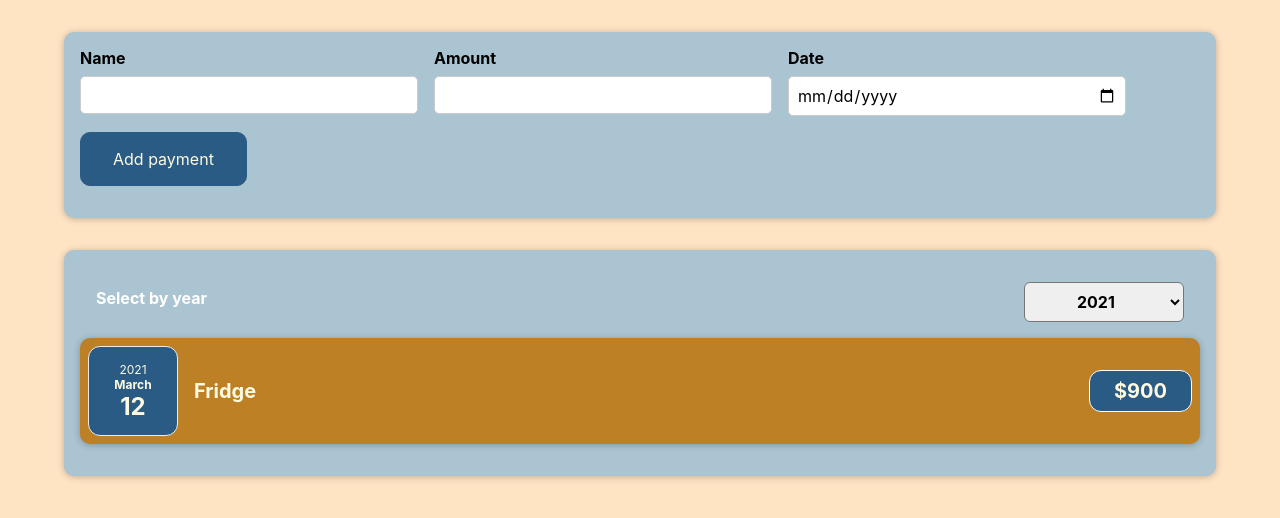
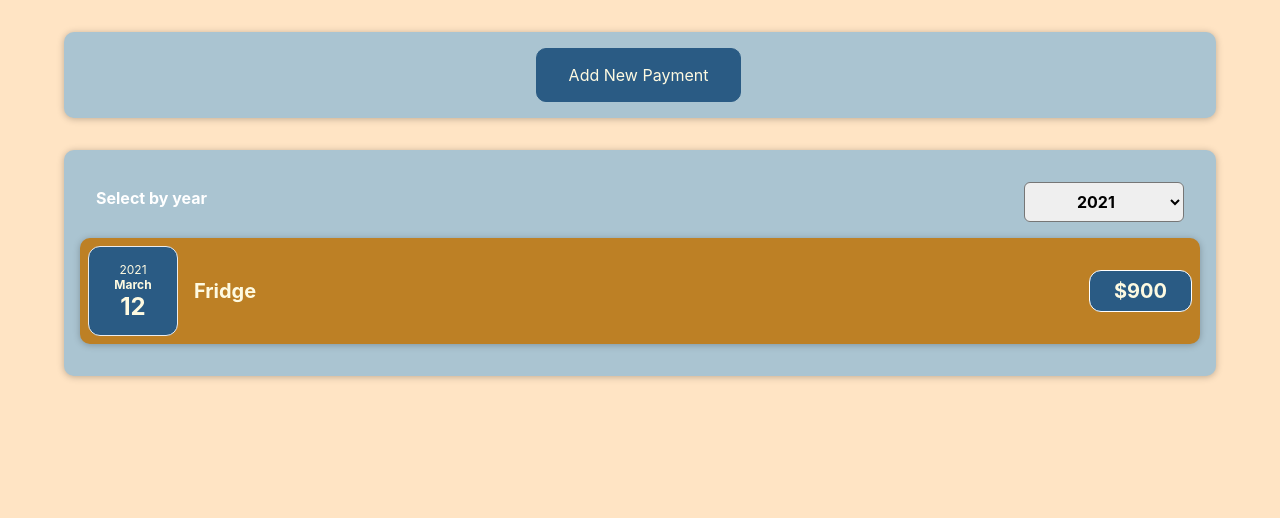
Before and after one commit to Radchenko87dmytro/payment-management, a React (Create React App) app: page / in a window 1280 px wide. Shown: the top 518 px of the page. Built offline with nearby package versions, Linux system fonts and the light colour scheme.

Commit message:
Adding visible functionality for NewCost component by buttons

```diff
--- a/src/components/Costs/CostsFilter.js
+++ b/src/components/Costs/CostsFilter.js
@@ -18,6 +18,7 @@ const CostsFilter = (props) => {
                 <label>Select by year</label>
                 <select value={props.year} onChange={yearChangeHandler}>
                     {/* <option value=''>All years</option> */}
+                    <option value='2023'>2023</option>
                     <option value='2022'>2022</option>
                     <option value='2021'>2021</option>
                     <option value='2020'>2020</option>
--- a/src/components/NewCost/CostForm.js
+++ b/src/components/NewCost/CostForm.js
@@ -82,6 +82,9 @@ const CostForm = (props) => {
                 <div className="new-cost__actions">
                     <button type="submit">Add payment</button>
                 </div>
+                <div className="new-cost__actions">
+                    <button type="button" onClick={props.onCancel}>Remove</button>
+                </div>
             </div>
 
         </form>
--- a/src/components/NewCost/NewCost.js
+++ b/src/components/NewCost/NewCost.js
@@ -1,7 +1,10 @@
+import React, { useState } from "react";
 import CostForm from "./CostForm";
 import "./NewCost.css";
 
 const NewCost = (props) => {
+
+    const [isFormVisible, setIsFormVisible] = useState(false);
 
     const saveCostDataHandler = (inputCostData) => {
         const costData = {
@@ -10,11 +13,21 @@ const NewCost = (props) => {
         }
 
         props.onAddCost(costData);
-        }
+        setIsFormVisible(false);
+    }
+
+    const inputCostDataHandler = () => {
+        setIsFormVisible(true);
+    }
+
+    const cancelCostHandler = () => {
+        setIsFormVisible(false);
+    }
 
     return (
         <div className="new-cost">
-            <CostForm onSaveCostData={saveCostDataHandler} />
+            {!isFormVisible && <button onClick={inputCostDataHandler}>Add New Payment</button>}
+            {isFormVisible && <CostForm onSaveCostData={saveCostDataHandler} onCancel={cancelCostHandler}/>}
         </div>
     );
 }
```
